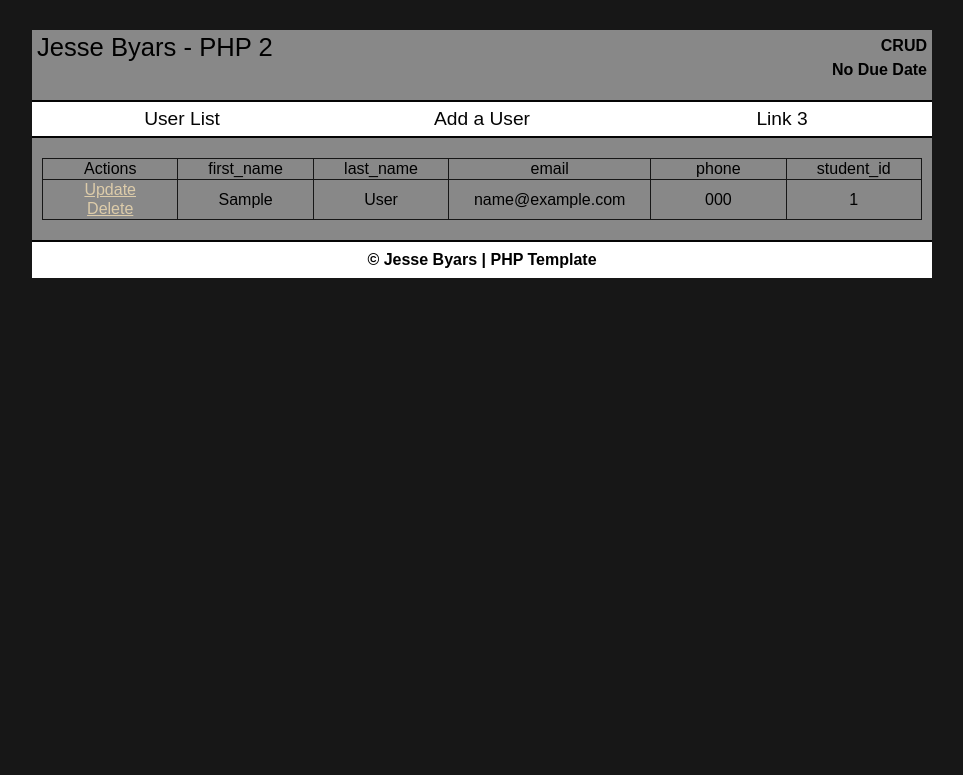
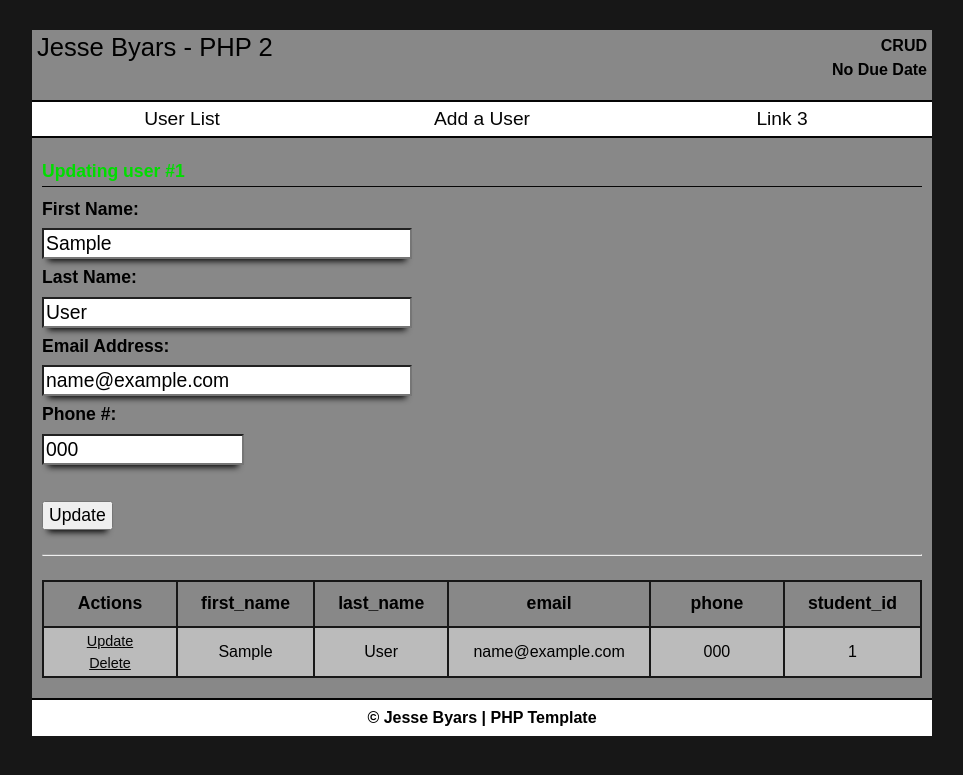
Before and after one commit to jesserbyars/CRUD, a PHP site: page /?update=1 in a window 1280 px wide. Shown: the top 775 px of the page, without its empty margins (158-1121 px from the left). Run offline with PHP 8.4, Linux system fonts and the light colour scheme; tables that the repository leaves empty or names only in its code hold one stand-in row (values such as "Sample post").

Commit message:
Second commit
Second commit

```diff
--- a/includes/crudfunctions.php
+++ b/includes/crudfunctions.php
@@ -26,8 +26,8 @@
 		while($row = mysqli_fetch_assoc($r)) {
 			echo "<tr>";
 			echo "<td>";
-			echo "<p class=\"space\"><a href=\"?update={$row['student_id']}\">Update</a></p>";
-			echo "<a href=\"?delete={$row['student_id']}\">Delete</a>";
+			echo "<p class=\"actions\"><a href=\"?update={$row['student_id']}\">Update</a></p>";
+			echo "<p class=\"actions\"><a href=\"?delete={$row['student_id']}\">Delete</a></p>";
 			echo "</td>";
 			foreach($row as $v) {
 				echo "<td>$v</td>";
@@ -63,10 +63,18 @@
 
 	}
 
+	function confirm_delete() {
+		if(isset($_GET['delete'])) {
+			echo "<p class=\"message\">Confirm deletion of user# " . $_GET['delete'];
+			echo "<p><a class=\"confirm\" href=\"?delete_confirm={$_GET['delete']}\">Confirm</a></p>";
+			echo "<p><a class=\"cancel\" href=\"index.php\">Cancel</a></p>";
+		}
+	}
+
 	function delete_user($dbc) {
-		if(isset($_GET['delete'])) {
+		if(isset($_GET['delete_confirm'])) {
 			//add confirmation!!!
-			$q = "DELETE FROM students WHERE student_id = {$_GET['delete']} LIMIT 1";
+			$q = "DELETE FROM students WHERE student_id = {$_GET['deleteconfirm']} LIMIT 1";
 			mysqli_query($dbc, $q);
 			if(mysqli_affected_rows($dbc)==1) {
 				echo '<p class="success">Delete was successful</p>';
@@ -74,8 +82,58 @@
 				echo '<p class="error">Delete failed!</p>';
 			}
 		}
+	}
 
+	function update_user($dbc) {
+		if(isset($_GET['update'])) {
+
+			echo '<p class="success">Updating user #'. $_GET['update'] . '</p>';
+			$q = "SELECT * FROM students WHERE student_id = {$_GET['update']} LIMIT 1";
+			$r = mysqli_query($dbc, $q);
+			$row = mysqli_fetch_assoc($r);
+
+			//break out of php
+			?>
+
+			<form id="update_form" action="index.php" method="post">
+
+				<p>First Name:<input type="text" name="first_name" size="30" maxlength="20" value="<?php echo $row['first_name'] ?>"></p>
+				<p>Last Name:<input type="text" name="last_name" size="30" maxlength="40" value="<?php echo $row['last_name'] ?>"></p>
+				<p>Email Address:<input type="email" name="email" size="30" maxlength="60" value="<?php echo $row['email'] ?>"></p>
+				<p>Phone #:<input type="text" name="phone" size="15" maxlength="20" value="<?php echo $row['phone'] ?>"></p>
+				<input type="hidden" name="student_id" value="<?php echo $row['student_id'] ?>">
+				<input type="hidden" name="update_confirm" value="1">
+				<br>
+				<input type="submit" value="Update" class="button">
+				<br>
+				<hr>
+				<br>
+
+			</form>
+
+			<?php
+		}
 
 	}
 
+	function perform_update($dbc) {
+		if(isset($_POST['update_confirm'])) {
+			$fn = isset($_POST['first_name']) ? $_POST['first_name'] : null;
+			$ln = isset($_POST['last_name']) ? $_POST['last_name'] : null;
+			$em = isset($_POST['email']) ? $_POST['email'] : null;
+			$ph = isset($_POST['phone']) ? $_POST['phone'] : null;
+			$id = isset($_POST['student_id']) ? $_POST['student_id'] : null;
+			if(isset($fn, $ln, $em, $id, $ph)) {
+				$q="UPDATE students SET first_name='$fn', last_name='$ln', email='$em', phone='$ph' WHERE student_id=$id LIMIT 1";
+				mysqli_query($dbc, $q);
+				if(mysqli_affected_rows($dbc)==1) {
+					echo '<p class="success">Update was successful!</p>';
+				} else {
+					echo '<p class="error">Update failed!</p>';
+				}
+			}
+
+		}
+	}
+
 ?>
--- a/index.php
+++ b/index.php
@@ -19,10 +19,24 @@
 			<p>
 
 				<?php
+					//DELETE SECTION
+					//check to see if the user is trying to delete a record
+					if(isset($_GET['delete'])) {
+						confirm_delete();
+					} elseif(isset($_GET['deleteconfirm'])) {
+						//delete a user, if confirmation was made
+						delete_user($dbc);
+					}
 
+					//UPDATE SECTION
+					if(isset($_GET['update'])) {
+						update_user($dbc);
+					} elseif(isset($_POST['update_confirm'])) {
+						perform_update($dbc);
+					}
 
-					//display the table no matter what (so far)
-					delete_user($dbc);
+					//DISPLAY SECTION
+					//display the table
 					display_table($dbc, "students", "first_name");
 
 				?>
--- a/styles/base.css
+++ b/styles/base.css
@@ -124,29 +124,76 @@ body {
   width: 100%; }
   .tabledisplay th, .tabledisplay td {
     vertical-align: middle;
-    border: 1px solid #171717;
+    border: 2px solid #171717;
     width: 10%;
     padding: 2px 1px;
     text-align: center; }
+  .tabledisplay tr:nth-child(even) {
+    background-color: #bbbbbb; }
+  .tabledisplay th {
+    padding: 13px 0px;
+    font-weight: bold;
+    font-size: 1.1em; }
   .tabledisplay a:link, .tabledisplay a:visited {
-    color: #ddccaa; }
+    color: #050505; }
   .tabledisplay a:hover, .tabledisplay a:active {
-    color: #050505; }
+    color: white; }
 
-#insert_user p {
+#insert_user p, #update_form p {
+  font-size: 1.1em;
+  font-weight: bold;
   padding-bottom: 10px; }
-#insert_user input {
-  margin-left: 15px; }
-  #insert_user input .button {
-    margin: 0 0 0 0; }
+#insert_user input, #update_form input {
+  -moz-box-shadow: 0px 8px 6px -6px #050505;
+  -webkit-box-shadow: 0px 8px 6px -6px #050505;
+  box-shadow: 0px 8px 6px -6px #050505;
+  margin-top: 10px;
+  font-size: 1.1em;
+  padding: 2px;
+  display: block; }
+#insert_user .button, #update_form .button {
+  padding: 2px 5px; }
+
+.message, .error, .success {
+  font-size: 1.1em;
+  font-weight: bold;
+  padding: 5px 0 5px 0;
+  border-bottom: 1px solid #050505;
+  margin-bottom: 14px;
+  color: #050505; }
 
 .error {
-  font-weight: bold;
-  color: #8e1812; }
+  color: #ce1812; }
 
 .success {
-  font-weight: bold;
   color: #00dd00; }
 
-.space {
-  margin-bottom: 3px; }
+.linkbutton, .confirm, .cancel {
+  display: inline-block;
+  float: left;
+  font-size: 1.1em;
+  padding: 8px 16px;
+  background-color: #171717;
+  color: white;
+  border: 2px solid #050505;
+  margin: 10px 10px 10px 0;
+  -moz-box-shadow: 0px 8px 6px -6px #050505;
+  -webkit-box-shadow: 0px 8px 6px -6px #050505;
+  box-shadow: 0px 8px 6px -6px #050505;
+  text-decoration: none; }
+
+.linkbutton:hover, .confirm:hover, .cancel:hover {
+  color: #050505; }
+
+.linkbutton:after, .confirm:after, .cancel:after {
+  clear: both; }
+
+.confirm {
+  background-color: #00dd00; }
+
+.cancel {
+  background-color: #ce1812; }
+
+.actions {
+  font-size: .9em;
+  padding: 4px 0px; }
--- a/styles/base.scss
+++ b/styles/base.scss
@@ -3,10 +3,11 @@ $white: #ffffff;
 $cream: #ddccaa;
 $skyblue: #95b9c7;
 $darkblue: #10303b;
+$lightgray: #bbbbbb;
 $gray: #888888;
 $darkgray: #555555;
 $verydarkgray: #171717;
-$red: #8e1812;
+$red: #ce1812;
 $blue: #0000dd;
 $green: #00dd00;
 
@@ -18,6 +19,12 @@ $green: #00dd00;
       -ms-border-radius: $radius;
        -o-border-radius: $radius;
           border-radius: $radius;
+}
+
+@mixin box-shadow($h_offset, $v_offset, $blur_radius, $spread_radius, $color) {
+	-moz-box-shadow:    $h_offset $v_offset $blur_radius $spread_radius $color;
+  	-webkit-box-shadow: $h_offset $v_offset $blur_radius $spread_radius $color;
+  	box-shadow:         $h_offset $v_offset $blur_radius $spread_radius $color;
 }
 
 body {
@@ -135,46 +142,104 @@ body {
 
 	th, td {
 		vertical-align: middle;
-		border: 1px solid $verydarkgray;
+		border: 2px solid $verydarkgray;
 		width: 10%;
 		padding: 2px 1px;
 		text-align: center;
 	}
 
+	tr:nth-child(even) {
+		background-color: $lightgray;
+	}
+
+	th {
+		padding: 13px 0px;
+		font-weight: bold;
+		font-size: 1.1em;
+	}
+
 	a:link, a:visited {
-		color: $cream;
+		color: $black;
 	}
 
 	a:hover, a:active {
-		color: $black;
+		color: $white;
 	}
 
 }
 
-#insert_user {
+#insert_user, #update_form {
 	p {
+		font-size: 1.1em;
+		font-weight: bold;
 		padding-bottom: 10px;
 	}
 
 	input {
-		margin-left: 15px;
+		@include box-shadow(0px, 8px, 6px, -6px, $black);
+		margin-top: 10px;
+		font-size: 1.1em;
+		padding: 2px;
+		display: block;
 
-		.button {
-			margin: 0 0 0 0;
-		}
+	}
+
+	.button {
+		padding: 2px 5px;
 	}
 }
 
+.message {
+	font-size: 1.1em;
+	font-weight: bold;
+	padding: 5px 0 5px 0;
+	border-bottom: 1px solid $black;
+	margin-bottom: 14px;
+	color: $black;
+}
+
 .error {
-	font-weight: bold;
+	@extend .message;
 	color: $red;
 }
 
 .success {
-	font-weight: bold;
+	@extend .message;
 	color: $green;
 }
 
-.space {
-	margin-bottom: 3px;
+.linkbutton {
+	display: inline-block;
+	float: left;
+	font-size: 1.1em;
+	padding: 8px 16px;
+	background-color: $verydarkgray;
+	color: $white;
+	border: 2px solid $black;
+	margin: 10px 10px 10px 0;
+	@include box-shadow(0px, 8px, 6px, -6px, $black);
+	text-decoration: none;
 }
+
+.linkbutton:hover {
+	color: $black;
+}
+
+.linkbutton:after {
+	clear: both;
+}
+
+.confirm {
+	@extend .linkbutton;
+	background-color: $green;
+}
+
+.cancel {
+	@extend .linkbutton;
+	background-color: $red;
+}
+
+.actions {
+	font-size: .9em;
+	padding: 4px 0px;
+}
```
Also changed, not shown: adduser.php (+7 -7 lines).
